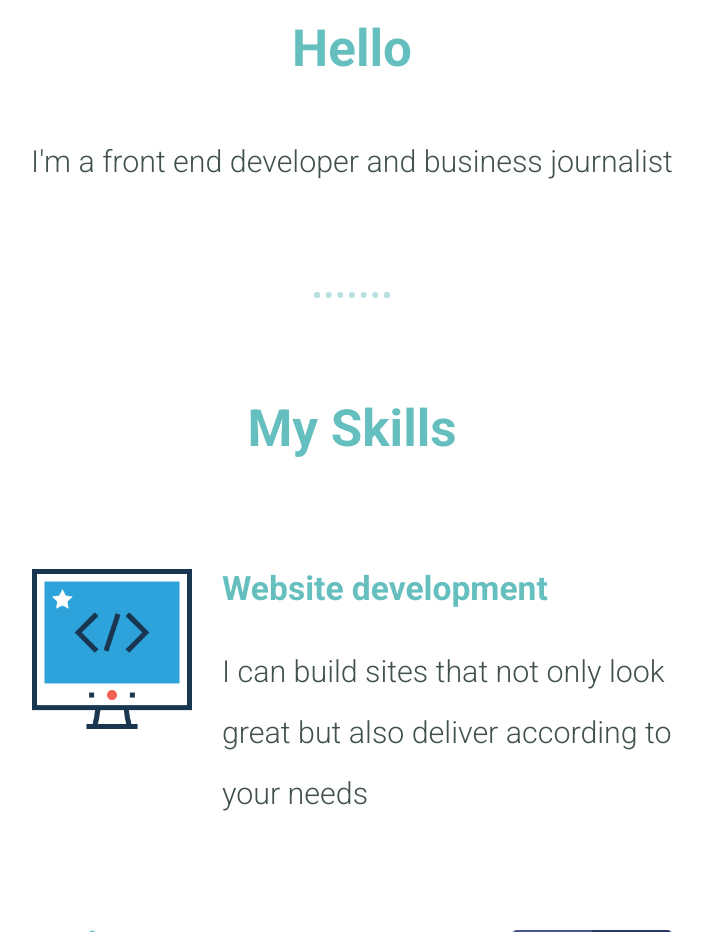
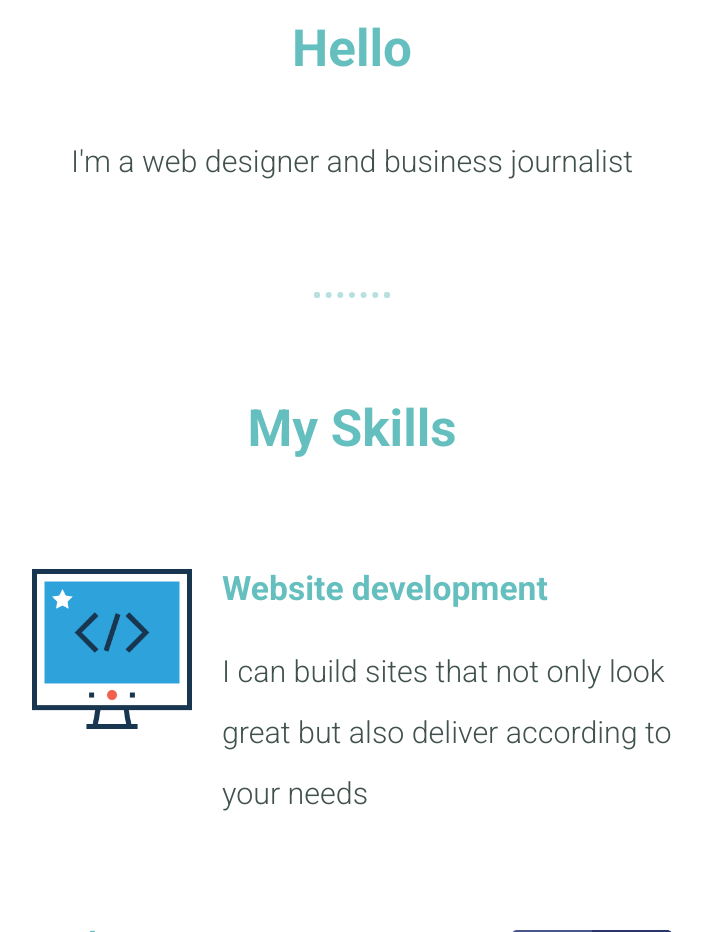
Before and after one commit to danbloch21/CSS-exercise-1, a plain HTML site: page index.html in a window 1280 px wide. Shown: the part 1200-2132 px from the top of the page, without its empty margins (288-991 px from the left). Drawn offline with Linux system fonts and the light colour scheme; a web font is replaced by a local one.

Commit message:
Update index.html

```diff
--- a/index.html
+++ b/index.html
@@ -23,7 +23,7 @@
     <div class="profile">
       <img class="Dan-mugshot" src="images/20210208_142846.jpg" alt="Dan-Bloch-img">
       <h2>Hello</h2>
-      <p class="intro">I'm a front end developer and business journalist</p>
+      <p class="intro">I'm a web designer and business journalist</p>
     </div>
     <hr>
     <div class="skills">
```
